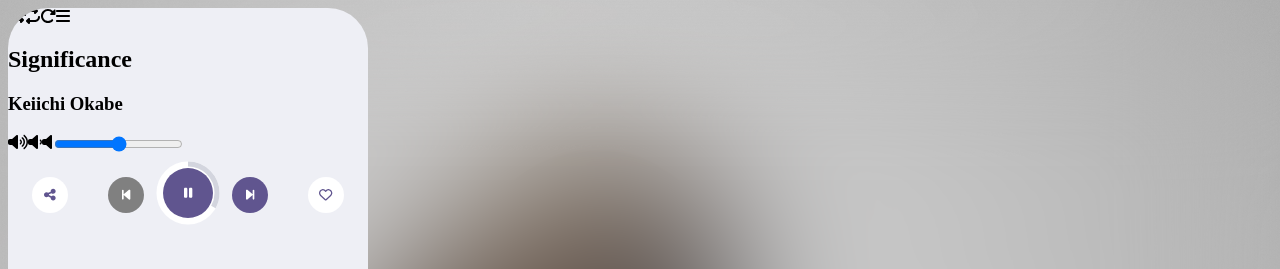
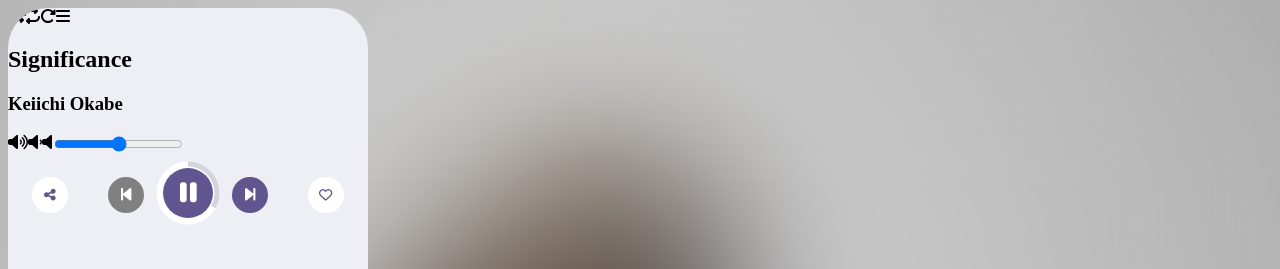
Before and after one commit to bartoszkwiatek/music-player, a Vue app: page / in a window 1280 px wide. Shown: the top 269 px of the page. Built offline with nearby package versions, Linux system fonts and the light colour scheme.

Commit message:
feat: add size to generic button

```diff
--- a/package.json
+++ b/package.json
@@ -1,5 +1,5 @@
 {
-  "name": "music-player-template",
+  "name": "music-player",
   "version": "0.0.0",
   "scripts": {
     "dev": "vite",
--- a/src/components/common/RoundButton.vue
+++ b/src/components/common/RoundButton.vue
@@ -1,6 +1,6 @@
 <template>
   <button class="round-button" :style="css" :disabled="disabled">
-    <FontAwesomeIcon :icon="icon" :color="color" />
+    <FontAwesomeIcon :icon="icon" :color="color" :size="size" />
   </button>
 </template>
 
@@ -24,6 +24,10 @@ export default {
     backgroundColor: {
       type: String,
       default: "#fff", // white
+    },
+    size: {
+      type: String,
+      default: "md",
     },
   },
   components: { FontAwesomeIcon },
--- a/src/components/player/PlayButton.vue
+++ b/src/components/player/PlayButton.vue
@@ -1,12 +1,13 @@
 <template>
   <div class="play">
-    <ProgressRing :progress="33" />
+    <ProgressRing :progress="progress" />
     <RoundButton
       @click.native="togglePlay"
       :icon="icon"
       color="#fff"
       backgroundColor="#60558f"
       class="big-button"
+      size="2xl"
     />
   </div>
 </template>
@@ -20,6 +21,7 @@ export default {
   data() {
     return {
       play: true,
+      progress: 33,
     };
   },
   computed: {
--- a/src/components/player/PlayerControls.vue
+++ b/src/components/player/PlayerControls.vue
@@ -7,6 +7,7 @@
       icon="fa-backward-step"
       color="#fff"
       backgroundColor="#60558f"
+      size="lg"
     />
     <PlayButton />
     <RoundButton
@@ -15,6 +16,7 @@
       icon="fa-forward-step"
       color="#fff"
       backgroundColor="#60558f"
+      size="lg"
     />
     <RoundButton
       @click.native="toggleFav"
--- a/src/store/index.js
+++ b/src/store/index.js
@@ -8,8 +8,8 @@ export default new Vuex.Store({
     currentSongIndex: 0,
     settings: {
       volume: 50,
+      repeat: false,
       random: false,
-      repeat: false,
       loop: false,
     },
     songs: [],
```
